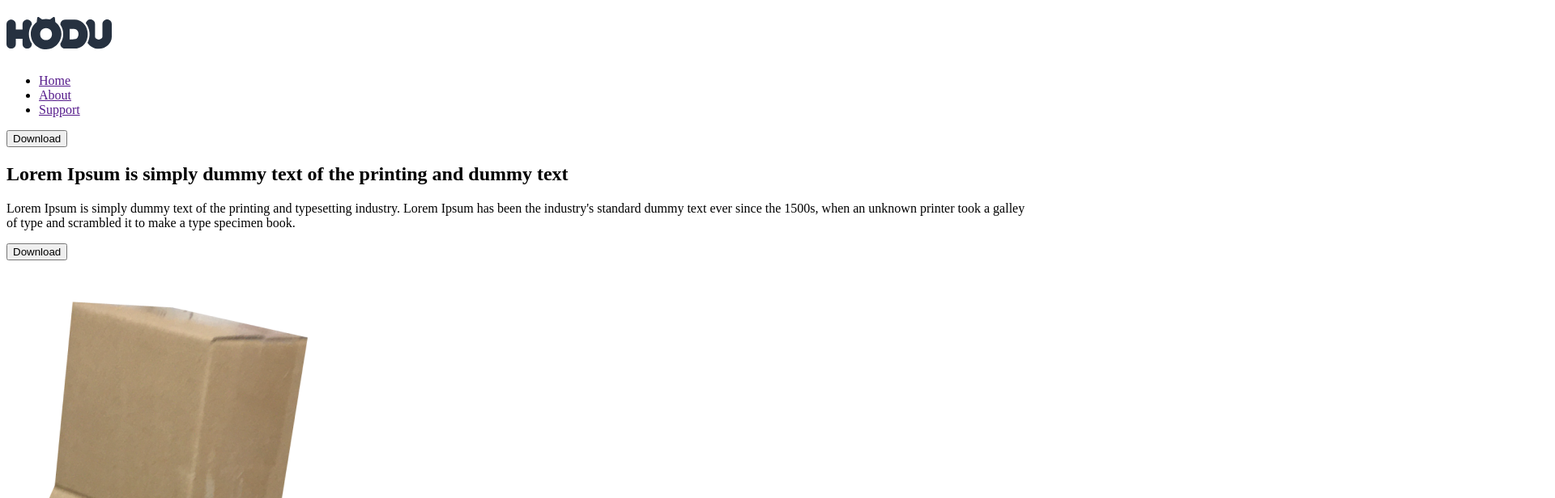
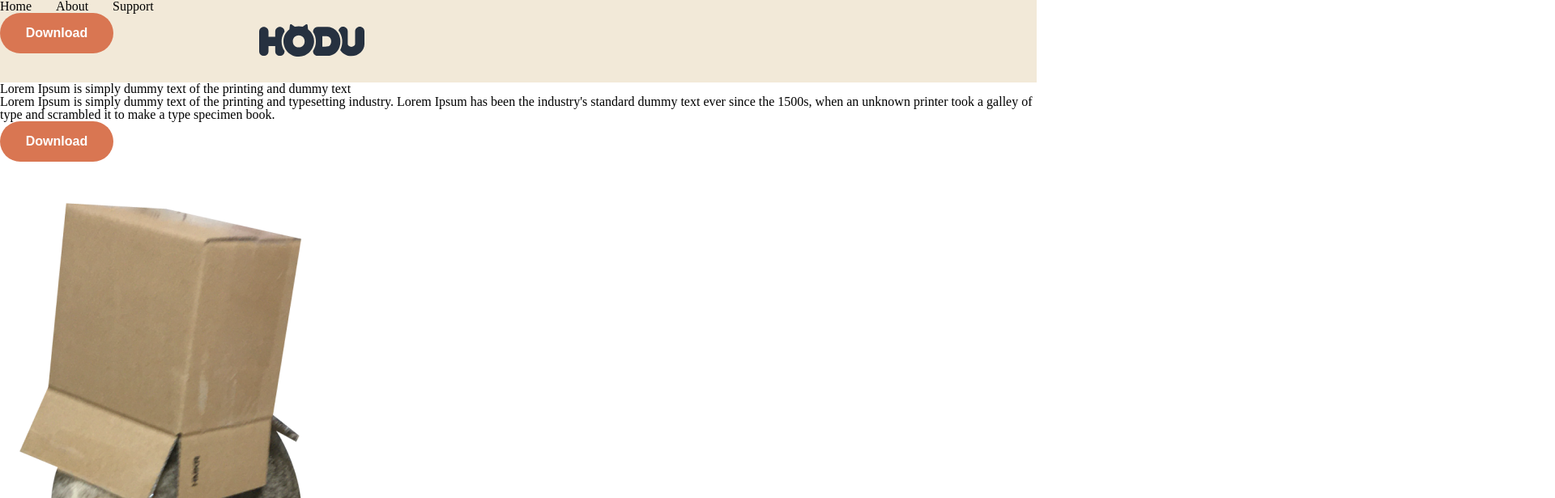
Before and after one commit to yun0703/catPage, a plain HTML site: page index.html in a window 1280 px wide. Shown: the top 616 px of the page at 81% size, 1920 px wide, since content can reach past the window. Drawn offline with Linux system fonts and the light colour scheme.

Commit message:
기본 html 구조

```diff
--- a/index.html
+++ b/index.html
@@ -4,6 +4,7 @@
     <meta charset="UTF-8" />
     <meta name="viewport" content="width=device-width, initial-scale=1.0" />
     <title>catRandingPage</title>
+    <link rel="stylesheet" href="./style.css" />
 </head>
 <body>
     <header>
--- a/style.css
+++ b/style.css
@@ -2,11 +2,45 @@
 
 
 header{
-    background-color: #a46d06;
+    background-color: #f2E9d8;
     height: 102px;
 }
 
-.header__logo img {
+.header__logo {
     width: 130px;
     height: 40px;
+
+    position: absolute;
+    left: 320px;
+    top: 30px;
 }
+
+nav ul {
+    display: flex;
+    gap: 30px;
+    list-style: none;
+    margin: 0;
+    padding: 0;
+}
+
+nav a {
+    text-decoration: none;
+    font-size: 16px;
+    color: black;
+    position: relative;
+}
+
+button {
+    background-color: #D97652;
+    color: #FFF;
+    display: inline;
+
+    border-radius: 40px;
+    border: none;
+
+    width: 140px;
+    height: 50px;
+
+    font-size: 16px;
+    font-weight: bold;
+}
```
